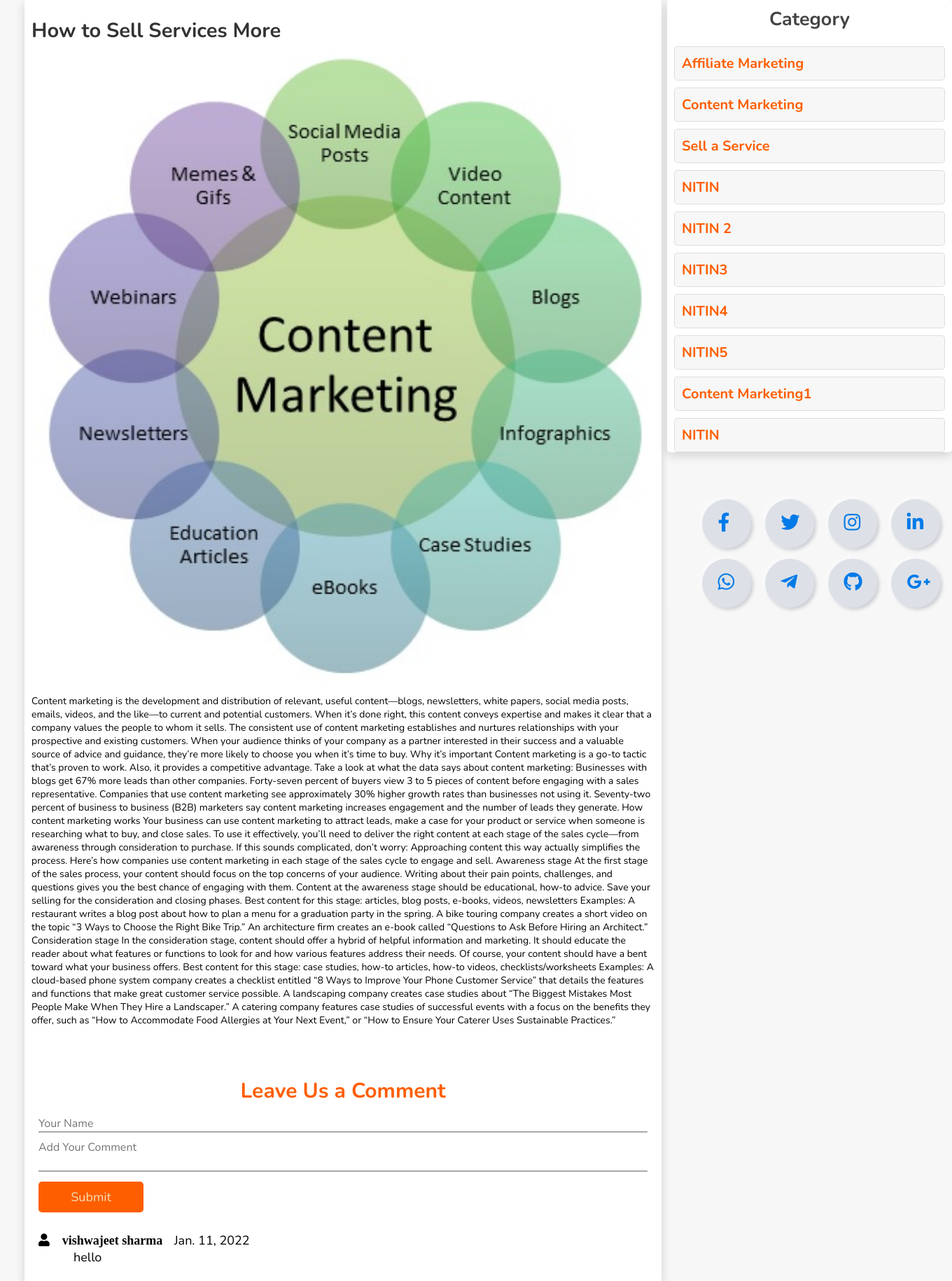
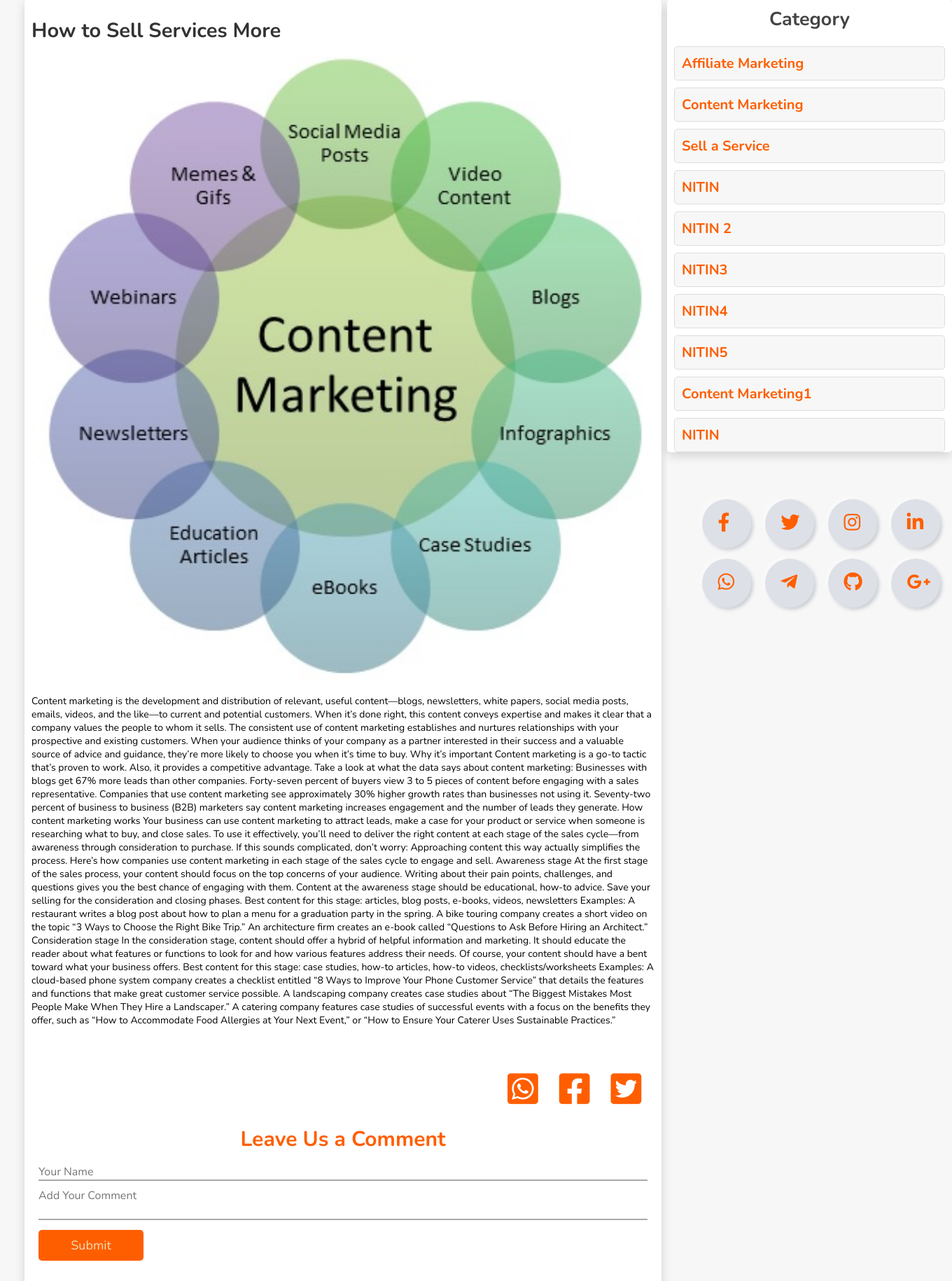
Before and after one commit to ns377792/myblog, a Django app: page /blog/content-marketing in a window 1360 px wide. Shown: the part 212-2042 px from the top of the page at 70% size. Run offline with Django 4.2, Linux system fonts and the light colour scheme; data comes from the database, SQL or seed files in the repository; both versions use the stored data as it was after the commit.

Commit message:
add share blog post and added css in blog share

```diff
--- a/blog/static/blog/style.css
+++ b/blog/static/blog/style.css
@@ -934,7 +934,7 @@
   color: #b6bbc5;
 }
 li a span{
-  color: #007ae9;
+  color: var(--red);
 }
 .first li.shadow-1{
   box-shadow: inset -3px -3px 7px #ffffff73,
@@ -957,3 +957,15 @@
   box-shadow: inset -3px -3px 7px #ffffff73,
               inset 3px 3px 5px rgba(94,104,121,0.288);
 }
+/* ========================================================================================================================================================================================================================================================================================================================================================================================================= */
+.sharenow a{
+  color: var(--red);
+  font-size: 50px;
+  margin-left: 30px;
+}
+.sharenow{
+  display: flex;
+  color: #444444;
+  font-size: 30px;
+  margin-left: 650px;
+}
--- a/blog/templates/blog/blogpost.html
+++ b/blog/templates/blog/blogpost.html
@@ -13,6 +13,17 @@
             <p>{{blogp.content|safe}}</p>
 
         </div></br></br></br></br>
+
+
+        <div class="sharenow">
+            <a href="https://web.whatsapp.com/send?text={{blogp.heading}}%20|%20https://8store.in/blog/{{blogp.slug}}"><i class="fab fa-whatsapp-square"></i></a>
+
+            <a href="https://www.facebook.com/sharer.php?u=https://8store.in/blog/{{blogp.slug}}"><i class="fab fa-facebook-square"></i></a>
+
+            <a href="https://twitter.com/share?url=https://8store.in/blog/{{blogp.slug}}"><i class="fab fa-twitter-square"></i></a>
+
+        </div>
+
 
         <div class="containersss">
             <h2>Leave Us a Comment</h2>
```
Also changed, not shown: db.sqlite3.
